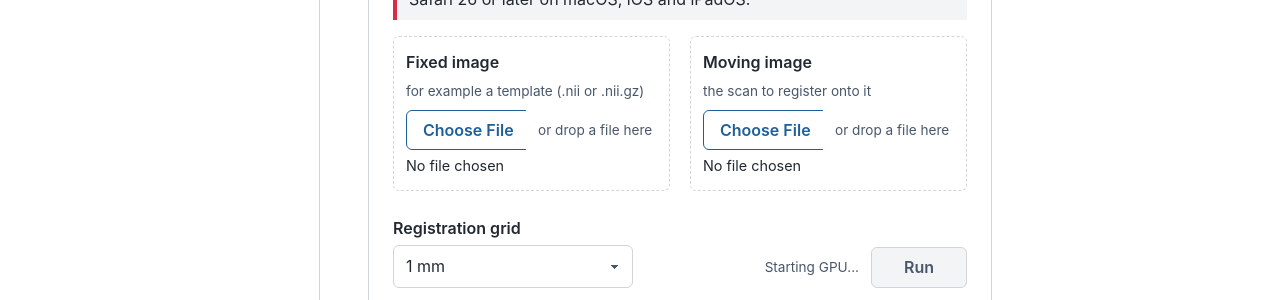
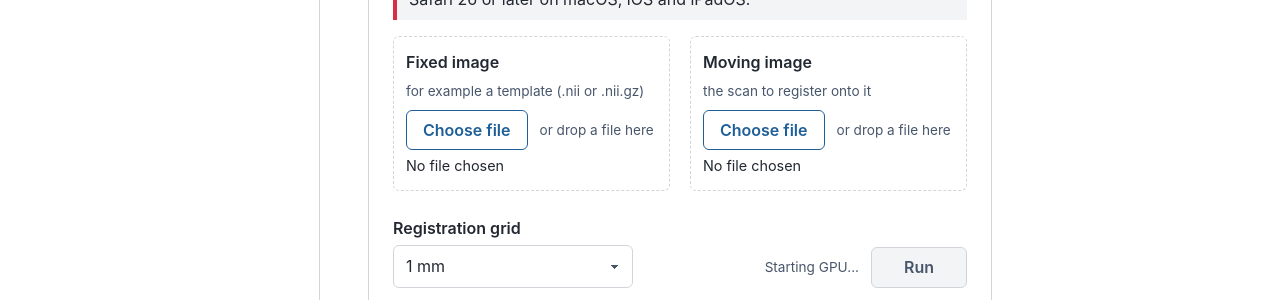
Before and after one commit to WyssCenter/fastwarp, a Sphinx documentation site: the page built from docs/browser.md, in a window 1280 px wide. Shown: the part 411-711 px from the top of the page. Built offline with Sphinx 7.4.7 and the PyData theme 0.15.4, drawn with Linux system fonts in a browser that asks for light colours.

Commit message:
fix: keep the browser demo layout intact on phones (#64)
Replace the native file button, whose translated label overlapped the drop hint on Android, with an own Choose file label on the visually hidden input; hide the drop hint on touch screens; stack the grid menu and buttons at full width below 600 px.

```diff
--- a/docs/_static/web/app.css
+++ b/docs/_static/web/app.css
@@ -59,33 +59,58 @@
 
 .fw-demo .fw-pick-row {
   display: flex;
+  flex-wrap: wrap;
   align-items: center;
   gap: 0.75rem;
   margin-top: 0.25rem;
 }
 
-.fw-demo input[type="file"] {
-  flex: none;
-  width: 7.5rem;
-  overflow: hidden;
-  color: transparent;
-  font: inherit;
+.fw-demo .fw-pick {
+  position: relative;
 }
 
-.fw-demo input[type="file"]::file-selector-button {
+.fw-demo .fw-file-input {
+  position: absolute;
+  width: 1px;
+  height: 1px;
+  opacity: 0;
+  overflow: hidden;
+  clip-path: inset(50%);
+  white-space: nowrap;
+}
+
+.fw-demo .fw-choose {
+  flex: none;
   border: 1px solid var(--pst-color-primary);
   border-radius: 6px;
-  background: transparent;
   color: var(--pst-color-primary);
   padding: 0.35rem 1rem;
-  font: inherit;
+  font-weight: 600;
+  white-space: nowrap;
   cursor: pointer;
+  transition: background-color 0.15s ease;
 }
 
-.fw-demo input[type="file"]:disabled::file-selector-button {
+.fw-demo .fw-pick:hover .fw-choose {
+  background: color-mix(in srgb, var(--pst-color-primary) 8%, transparent);
+}
+
+.fw-demo .fw-file-input:focus-visible + .fw-choose {
+  outline: 2px solid var(--pst-color-primary);
+  outline-offset: 2px;
+}
+
+.fw-demo .fw-file-input:disabled + .fw-choose {
   border-color: var(--pst-color-border);
   color: var(--pst-color-text-muted);
+  background: transparent;
   cursor: not-allowed;
+}
+
+@media (hover: none) and (pointer: coarse) {
+  .fw-demo .fw-drop {
+    display: none;
+  }
 }
 
 .fw-demo .fw-name {
@@ -328,23 +353,6 @@
   overflow-wrap: anywhere;
 }
 
-@media (max-width: 600px) {
-  .fw-demo {
-    padding: 1rem;
-  }
-  .fw-demo .fw-run-row,
-  .fw-demo .fw-grid-label {
-    display: grid;
-  }
-  .fw-demo .fw-actions {
-    flex-wrap: wrap;
-  }
-  .fw-demo #fw-run,
-  .fw-demo #fw-cancel {
-    flex: 1;
-  }
-}
-
 .fw-demo button,
 .fw-demo .fw-button {
   font-weight: 600;
@@ -411,3 +419,33 @@
     transition: none;
   }
 }
+
+@media (max-width: 600px) {
+  .fw-demo {
+    padding: 1.25rem 1rem 0.75rem;
+  }
+
+  .fw-demo .fw-run-row {
+    flex-direction: column;
+    align-items: stretch;
+  }
+
+  .fw-demo select {
+    width: 100%;
+  }
+
+  .fw-demo .fw-actions {
+    flex-wrap: wrap;
+  }
+
+  .fw-demo .fw-actions > button,
+  .fw-demo .fw-actions > .fw-button {
+    flex: 1 1 100%;
+    text-align: center;
+  }
+
+  .fw-demo .fw-run-hint {
+    flex: 1 1 100%;
+    order: -2;
+  }
+}
--- a/docs/browser.md
+++ b/docs/browser.md
@@ -12,7 +12,8 @@
         <span class="fw-pick-title">Fixed image</span>
         <span class="fw-hint">for example a template (.nii or .nii.gz)</span>
         <span class="fw-pick-row">
-          <input type="file" id="fw-fixed" accept=".nii,.gz,application/gzip">
+          <input type="file" id="fw-fixed" class="fw-file-input" accept=".nii,.gz,application/gzip">
+          <span class="fw-choose" aria-hidden="true">Choose file</span>
           <span class="fw-drop">or drop a file here</span>
         </span>
         <span id="fw-fixed-name" class="fw-name">No file chosen</span>
@@ -21,7 +22,8 @@
         <span class="fw-pick-title">Moving image</span>
         <span class="fw-hint">the scan to register onto it</span>
         <span class="fw-pick-row">
-          <input type="file" id="fw-moving" accept=".nii,.gz,application/gzip">
+          <input type="file" id="fw-moving" class="fw-file-input" accept=".nii,.gz,application/gzip">
+          <span class="fw-choose" aria-hidden="true">Choose file</span>
           <span class="fw-drop">or drop a file here</span>
         </span>
         <span id="fw-moving-name" class="fw-name">No file chosen</span>
```
